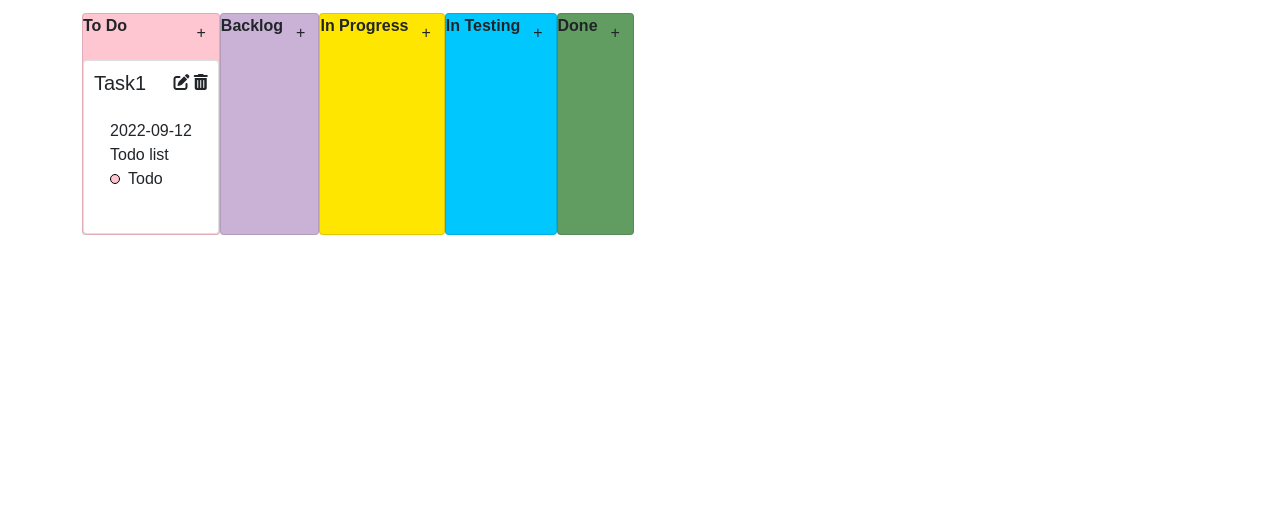
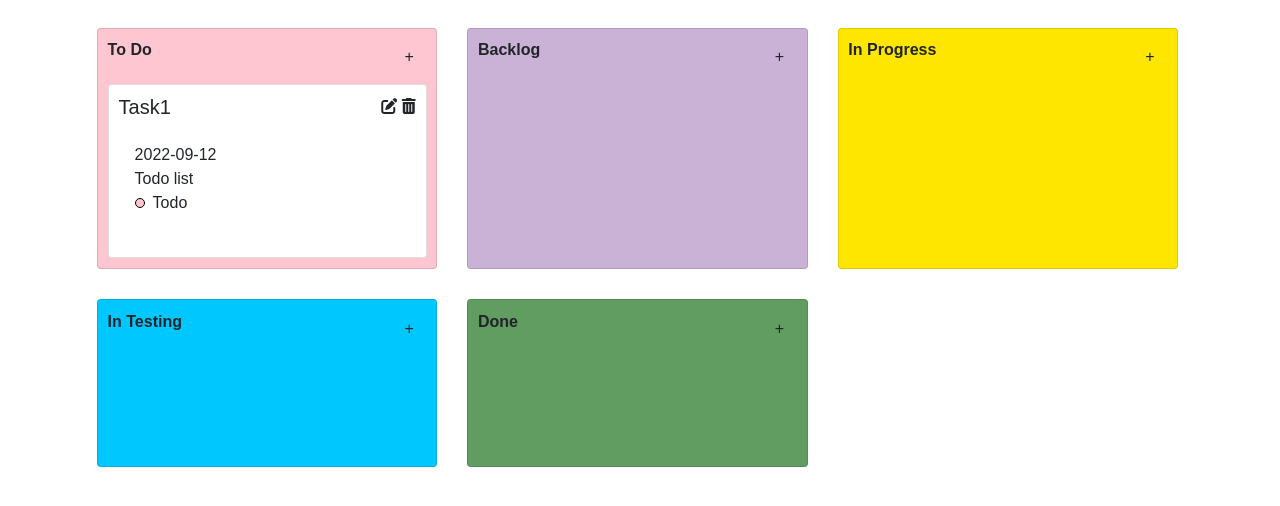
Before and after one commit to gem-shubhangini/JS-Assignment, a plain HTML site: page index.html in a window 1280 px wide. Shown: the part 88-594 px from the top of the page. Drawn offline with nearby package versions, Linux system fonts and the light colour scheme.

Commit message:
Update index.html

```diff
--- a/index.html
+++ b/index.html
@@ -12,7 +12,7 @@
             <strong class="kanban-heading-text">Kanban Board</strong>
         </div>
         <div class="kanban-board ">
-            <div class="card" id="todo" ondrop="drop(event)" ondragover="allowDrop(event)">
+            <div class="card main-card" id="todo" ondrop="drop(event)" ondragover="allowDrop(event)">
                 <div class=" card-title">
                     <strong>To Do</strong>
                     <button class="btn " onclick="createTask()">+</span>
@@ -33,26 +33,26 @@
                 </div>
 
             </div>
-            <div class="card" id="backlog" ondrop="drop(event)" ondragover="allowDrop(event)">
+            <div class="card main-card" id="backlog" ondrop="drop(event)" ondragover="allowDrop(event)">
 
                <div class=" card-title">
                     <strong>Backlog</strong>
                     <button class="btn " onclick="createTask()">+</span>
                 </div>
             </div>
-            <div class="card" id="inprogress" ondrop="drop(event)" ondragover="allowDrop(event)">
+            <div class="card main-card" id="inprogress" ondrop="drop(event)" ondragover="allowDrop(event)">
                 <div class=" card-title">
                     <strong>In Progress</strong>
                     <button class="btn " onclick="createTask()">+</span>
                 </div>
             </div>
-            <div class="card" id="intesting" ondrop="drop(event)" ondragover="allowDrop(event)">
+            <div class="card main-card" id="intesting" ondrop="drop(event)" ondragover="allowDrop(event)">
                 <div class=" card-title">
                     <strong>In Testing</strong>
                     <button class="btn " onclick="createTask()">+</span>
                 </div>
             </div>
-            <div class="card" id="done" ondrop="drop(event)" ondragover="allowDrop(event)">
+            <div class="card main-card" id="done" ondrop="drop(event)" ondragover="allowDrop(event)">
                 <div class=" card-title">
                     <strong>Done</strong>
                     <button class="btn " onclick="createTask()">+</span>
@@ -86,8 +86,8 @@
                     </select>
                 </span>
                 <span class="form-row-buttons">
-                    <button id="save-button" type="submit" >Save</span>
-                    <button id="cancel-button" onclick="closeCard()">Cancel</span>
+                    <button id="save-button" class="btn px-3"type="submit" >Save</span>
+                    <button id="cancel-button" class="btn"onclick="closeCard()">Cancel</span>
                 </span>
             </div>
         </form>
```
